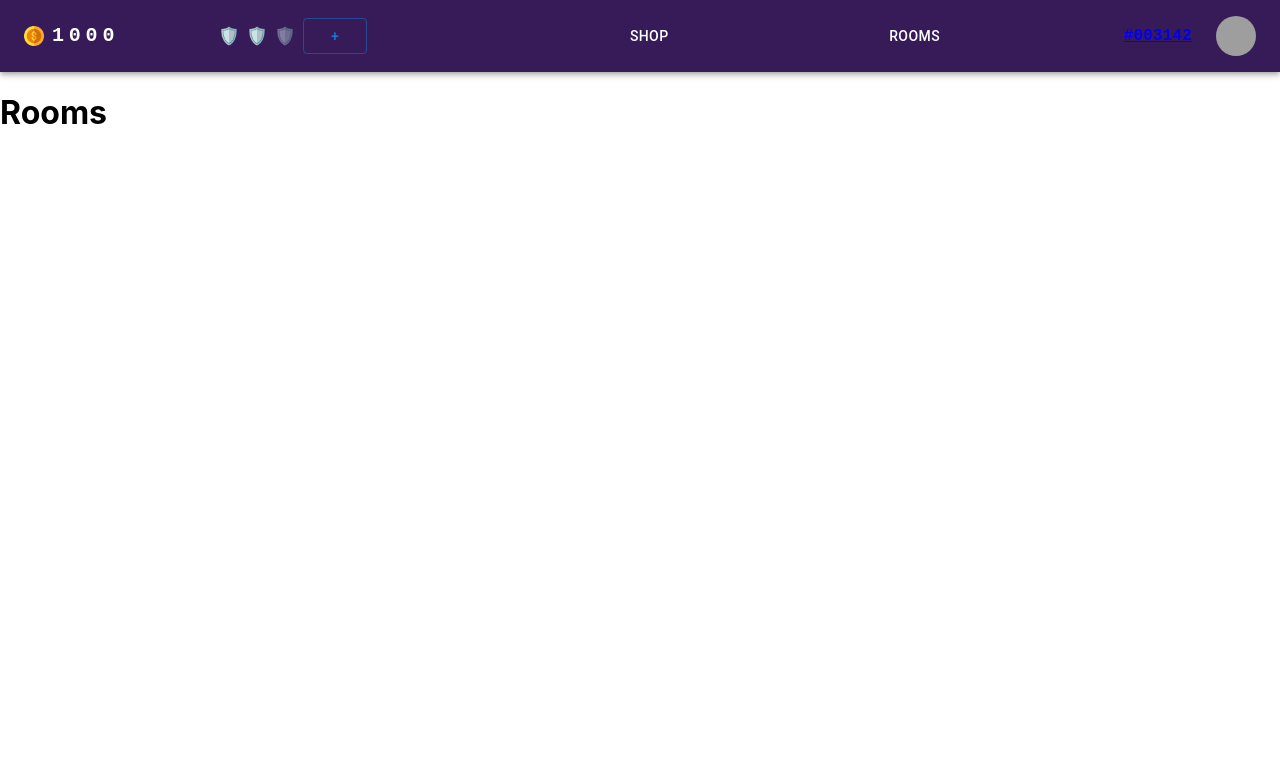
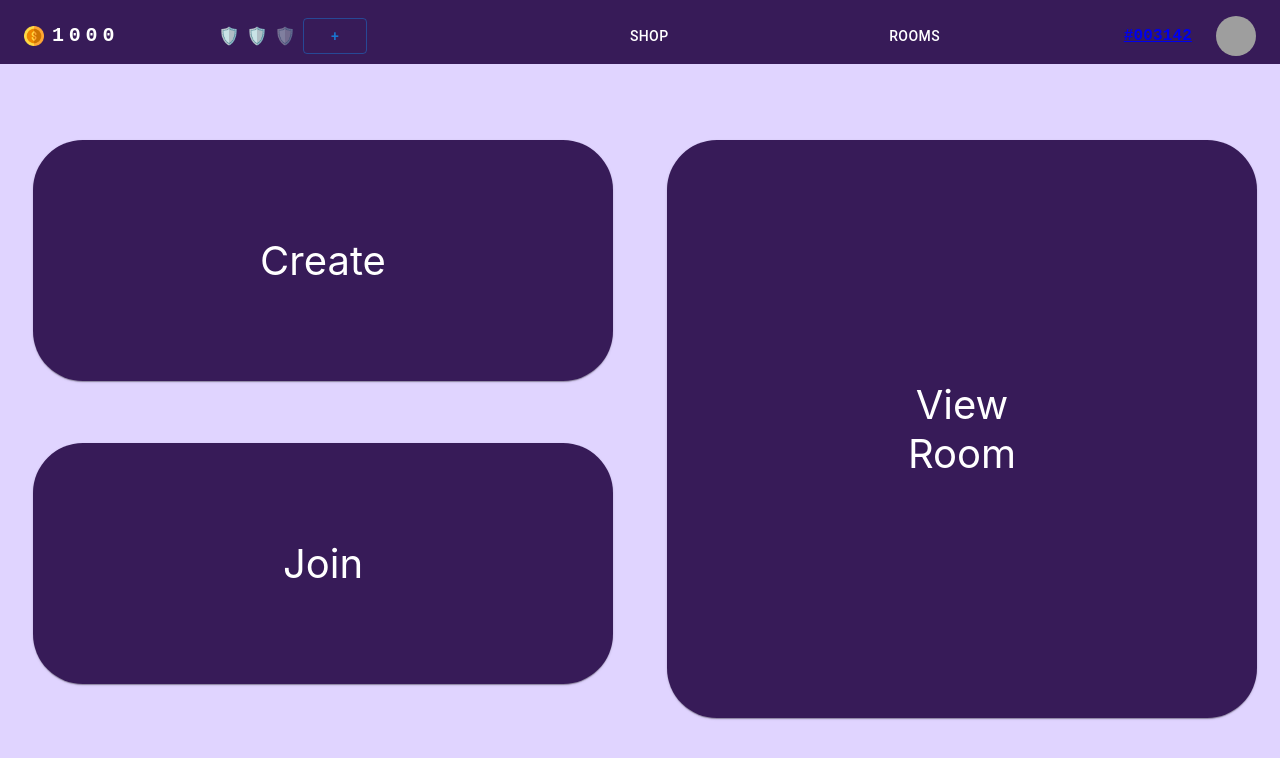
Before and after one commit to JDCRecomendable/wdcc-x-sesa-hackathon-2022, a React (Create React App) app in the folder frontend/: page /rooms in a window 1280 px wide. Shown: the top 758 px of the page. Built offline with nearby package versions, Linux system fonts and the light colour scheme; grey boxes are pictures that could not be loaded.

Commit message:
Added Style to buttons

```diff
--- a/frontend/src/pages/RoomsPage.js
+++ b/frontend/src/pages/RoomsPage.js
@@ -1,8 +1,60 @@
+import Grid from '@mui/material/Grid'
+import * as React from 'react';
+import { styled } from '@mui/material/styles';
+import Box from '@mui/material/Box';
+import Paper from '@mui/material/Paper';
+
+const EditRoom = styled(Paper)(({ theme }) => ({
+  padding: theme.spacing(12),
+  textAlign: 'center',
+  margin: '10px',
+  marginLeft: '20px',
+  marginBottom: '20px',
+  backgroundColor: '#371B58',
+  color: '#fff',
+  fontSize: '40px',
+  font: 'Georgia',
+  borderRadius: '50px',
+}));
+
+const ViewRoom = styled(Paper)(({ theme }) => ({
+  backgroundColor: "#371B58",
+  margin: '10px',
+  color: '#fff',
+  padding: theme.spacing(30),
+  textAlign: 'center',
+  font: 'Georgia',
+  fontSize: '40px',
+  borderRadius: '50px',
+}));
+
+
+
 const RoomsPage = () => {
   return (
-    <>
-      <h1>Rooms</h1>
-    </>
+    <div style={{backgroundColor: '#E0D4FF', paddingBottom: '75px'}}>
+    <Box sx={{ flexGrow: 1 }}>
+      <Grid container spacing={1}>
+      <Grid container spacing={1} item xs={6} justifyContent="space-around" marginTop='50px'>
+          <React.Fragment>
+            <Grid item xs= {11.5}>
+              <EditRoom>Create</EditRoom>
+            </Grid>
+            <Grid item xs={11.5}>
+              <EditRoom>Join</EditRoom>
+            </Grid>
+          </React.Fragment>
+        </Grid>
+        <Grid container spacing={1} item xs={6} justifyContent="space-around" marginTop='50px'>
+          <React.Fragment>
+          <Grid item xs={11.5}>
+            <ViewRoom>View Room</ViewRoom>
+          </Grid>
+            </React.Fragment>
+          </Grid>
+      </Grid>
+      </Box>
+    </div>
   );
 };
 
--- a/frontend/src/pages/ShopPage.js
+++ b/frontend/src/pages/ShopPage.js
@@ -6,29 +6,33 @@ import Paper from '@mui/material/Paper';
 
 
 const Attack = styled(Paper)(({ theme }) => ({
-  backgroundColor: theme.palette.mode === 'dark' ? '#1A2027' : '#fff',
-  ...theme.typography.body2,
   padding: theme.spacing(15),
   textAlign: 'center',
   margin: '8px',
   marginLeft: '20px',
-  color: theme.palette.text.secondary,
+  font: 'Georgia',
+  fontSize: '40px',
+  borderRadius: '50px',
+  backgroundColor: "#371B58",
+  color: '#fff',
 }));
 
 const Target = styled(Paper)(({ theme }) => ({
-  backgroundColor: theme.palette.mode === 'dark' ? '#1A2027' : '#fff',
-  ...theme.typography.body2,
+
   padding: theme.spacing(5),
   textAlign: 'center',
   marginBottom: '15px',
   marginTop: '50px',
-  color: theme.palette.text.secondary,
+  font: 'Georgia',
+  fontSize: '40px',
+  borderRadius: '50px',
+  backgroundColor: "#371B58",
+  color: '#fff',
 }));
 
 const ShopPage = () => {
   return (
     <div style={{backgroundColor: '#E0D4FF', paddingBottom: '300px'}}>
-    ,
     <Box sx={{ flexGrow: 1 }}>
       <Grid container spacing={1}>
 
@@ -48,21 +52,21 @@ const ShopPage = () => {
         </Grid>
 
         {/* This is for selecting attacks*/}
-        <Grid container spacing={1} item xs={9}>
+        <Grid container spacing={1} item xs={9} justifyContent="space-around">
           <React.Fragment>
           <Grid item xs={5}>
-            <Attack>Uno</Attack>
+            <Attack>Memes</Attack>
           </Grid>
           <Grid item xs={5}>
-            <Attack>Dos</Attack>
+            <Attack>Sounds</Attack>
           </Grid>
           <Grid item xs={5}>
-            <Attack>Tres</Attack>
+            <Attack><button>Cursor</button></Attack>
           </Grid>
           <Grid item xs={5}>
-            <Attack>Quatros</Attack>
+            <Attack>Scare</Attack>
           </Grid>
-        </React.Fragment></Grid>
+          </React.Fragment></Grid>
       </Grid>
     </Box>
     </div>
```
